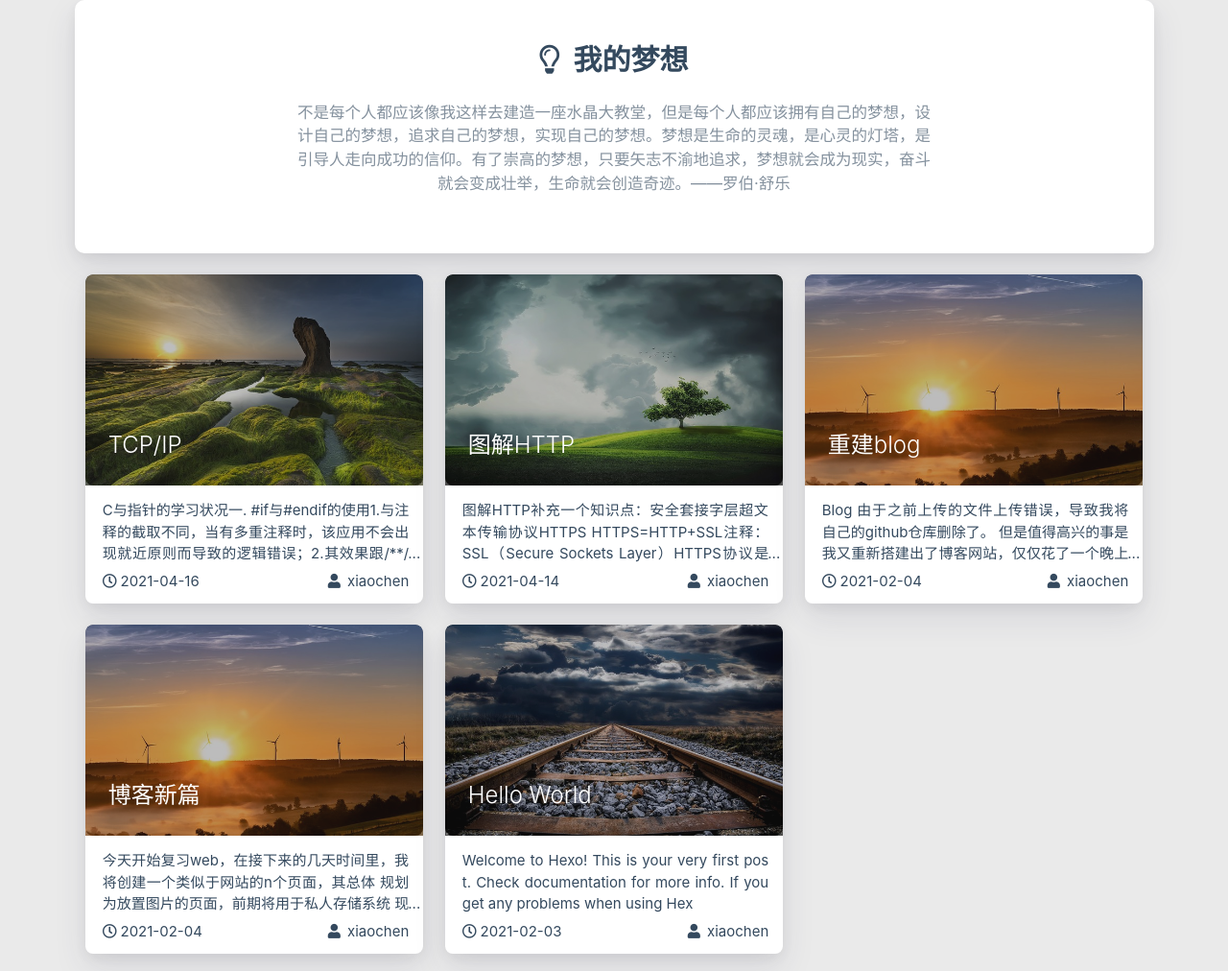
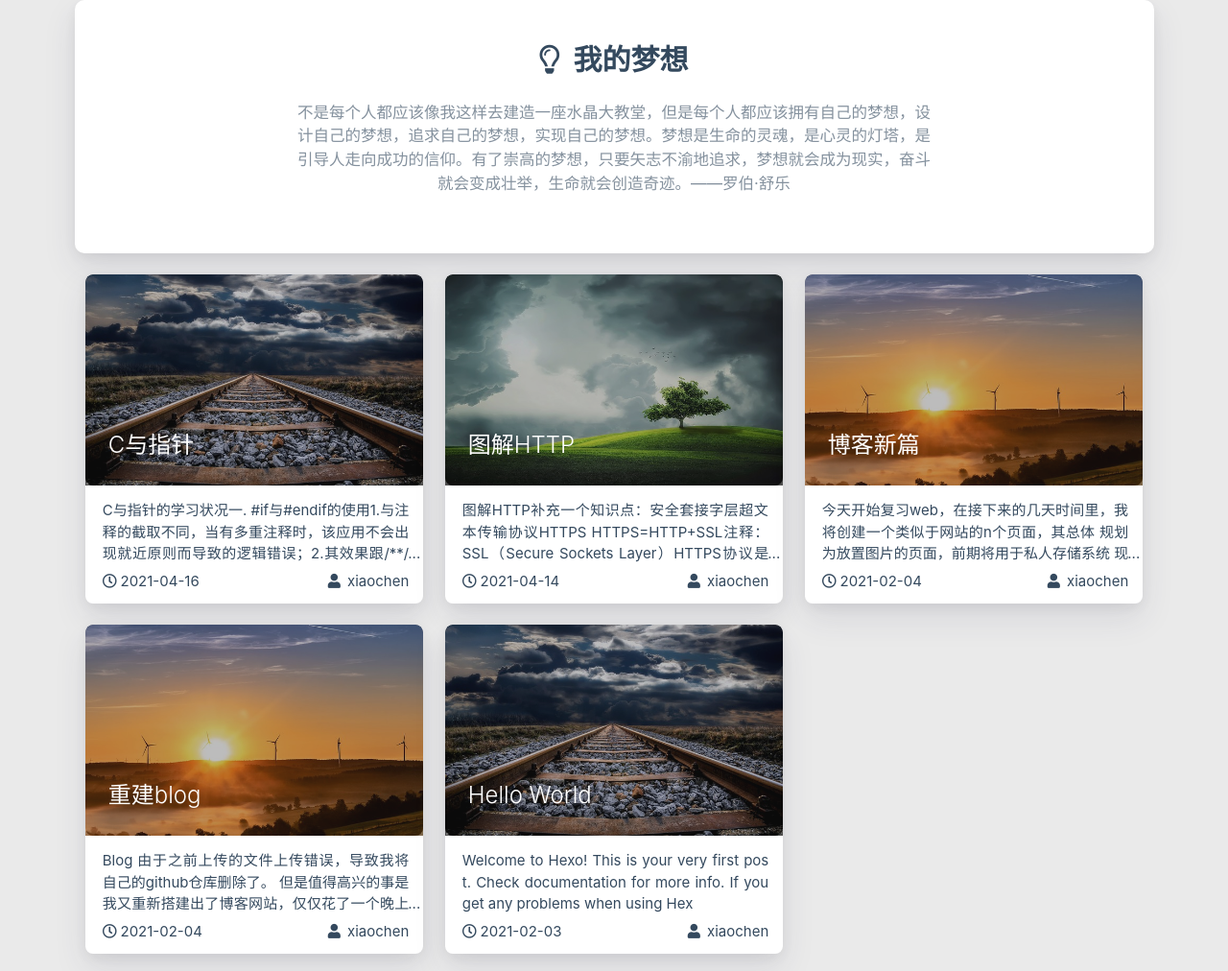
Before and after one commit to xiaochen523/xiaochen523.github.io, a plain HTML site: page index.html in a window 1280 px wide. Shown: the part 818-1830 px from the top of the page at 96% size. Drawn offline with nearby package versions, Linux system fonts and the light colour scheme; some packages are replaced by stand-ins of ours; no server answers; a script that the page names is missing.

Commit message:
Site updated: 2021-04-17 18:56:52

```diff
--- a/index.html
+++ b/index.html
@@ -559,9 +559,9 @@
                         <div class="card-image">
 
 
-                            <img src="/medias/featureimages/11.jpg" class="responsive-img" alt="TCP/IP">
+                            <img src="/medias/featureimages/12.jpg" class="responsive-img" alt="C与指针">
 
-                            <span class="card-title">TCP/IP</span>
+                            <span class="card-title">C与指针</span>
                         </div>
                     </a>
 
@@ -626,22 +626,23 @@ HTTPS=HTTP+SSL注释：SSL（Secure Sockets Layer）HTTPS协议是由SSL+HTTP协
 
             <div class="article col s12 m6 l4" data-aos="zoom-in">
                 <div class="card">
-                    <a href="/2021/02/04/%E9%87%8D%E5%BB%BAblog%E7%AB%A3%E5%B7%A5/">
+                    <a href="/2021/02/04/%E5%8D%9A%E5%AE%A2%E6%96%B0%E7%AF%87/">
                         <div class="card-image">
 
 
-                            <img src="/medias/featureimages/23.jpg" class="responsive-img" alt="重建blog">
+                            <img src="/medias/featureimages/23.jpg" class="responsive-img" alt="博客新篇">
 
-                            <span class="card-title">重建blog</span>
+                            <span class="card-title">博客新篇</span>
                         </div>
                     </a>
 
                     <div class="card-content article-content">
                         <div class="summary block-with-text">
 
-                                Blog
-由于之前上传的文件上传错误，导致我将自己的github仓库删除了。
-但是值得高兴的事是我又重新搭建出了博客网站，仅仅花了一个晚上的时间，我从零开始搭建了一个比原来的博客还要美观，内容更丰富的博客！这应该是就是所谓的塞翁失马焉知非福
+
+今天开始复习web，在接下来的几天时间里，我将创建一个类似于网站的n个页面，其总体 规划为放置图片的页面，前期将用于私人存储系统
+
+现在开始
 
                         </div>
                         <div class="publish-info">
@@ -663,23 +664,22 @@ HTTPS=HTTP+SSL注释：SSL（Secure Sockets Layer）HTTPS协议是由SSL+HTTP协
 
             <div class="article col s12 m6 l4" data-aos="zoom-in">
                 <div class="card">
-                    <a href="/2021/02/04/%E5%8D%9A%E5%AE%A2%E6%96%B0%E7%AF%87/">
+                    <a href="/2021/02/04/%E9%87%8D%E5%BB%BAblog%E7%AB%A3%E5%B7%A5/">
                         <div class="card-image">
 
 
-                            <img src="/medias/featureimages/23.jpg" class="responsive-img" alt="博客新篇">
+                            <img src="/medias/featureimages/23.jpg" class="responsive-img" alt="重建blog">
 
-                            <span class="card-title">博客新篇</span>
+                            <span class="card-title">重建blog</span>
                         </div>
                     </a>
 
                     <div class="card-content article-content">
                         <div class="summary block-with-text">
 
-
-今天开始复习web，在接下来的几天时间里，我将创建一个类似于网站的n个页面，其总体 规划为放置图片的页面，前期将用于私人存储系统
-
-现在开始
+                                Blog
+由于之前上传的文件上传错误，导致我将自己的github仓库删除了。
+但是值得高兴的事是我又重新搭建出了博客网站，仅仅花了一个晚上的时间，我从零开始搭建了一个比原来的博客还要美观，内容更丰富的博客！这应该是就是所谓的塞翁失马焉知非福
 
                         </div>
                         <div class="publish-info">
```
Also changed, not shown: 2021/02/03/hello-world/index.html (+3 -3 lines), 2021/02/04/博客新篇/index.html (+8 -8 lines), 2021/02/04/重建blog竣工/index.html (+8 -8 lines), 2021/04/14/图解HTTP/index.html (+5 -5 lines), 2021/04/16/C与指针/index.html (+6 -6 lines), archives/2021/02/index.html (+13 -13 lines), archives/2021/04/index.html (+2 -2 lines), archives/2021/index.html (+15 -15 lines), archives/index.html (+15 -15 lines).
